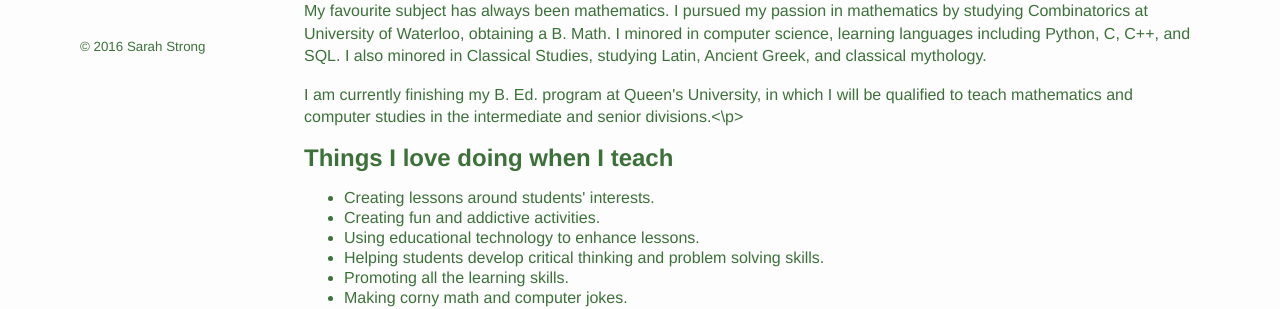
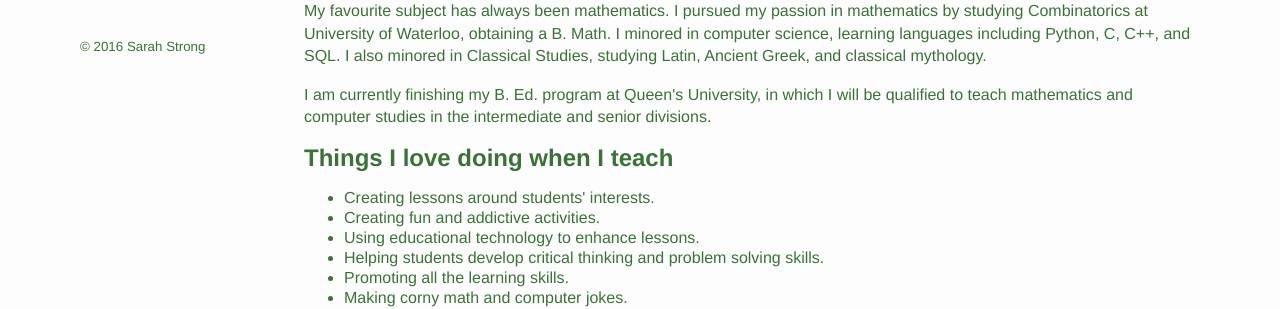
Before and after one commit to sarahstrong314/sarahstrong.ca, a Jekyll site: the page built from index.html, in a window 1280 px wide. Shown: the part 288-597 px from the top of the page. Built offline with Jekyll 4.4.1, drawn with Linux system fonts in a browser that asks for light colours; nearby versions of some CDN libraries; library files that are not in the unit come from our copies; Markdown is read by kramdown in place of the engine named in the settings.

Commit message:
Fixed typo on homepage

```diff
--- a/index.html
+++ b/index.html
@@ -12,8 +12,8 @@ title: Home
 <p>This site is a work-in-progress. More content will continuously be added!</p>
 
 <h2>My Education</h2>
-<p>My favourite subject has always been mathematics. I pursued my passion in mathematics by studying Combinatorics at University of Waterloo, obtaining a B. Math. I minored in computer science, learning languages including Python, C, C++, and SQL. I also minored in Classical Studies, studying Latin, Ancient Greek, and classical mythology. </p>
-<p>I am currently finishing my B. Ed. program at Queen's University, in which I will be qualified to teach mathematics and computer studies in the intermediate and senior divisions.<\p>
+<p>My favourite subject has always been mathematics. I pursued my passion in mathematics by studying Combinatorics at University of Waterloo, obtaining a B. Math. I minored in computer science, learning languages including Python, C, C++, and SQL. I also minored in Classical Studies, studying Latin, Ancient Greek, and classical mythology.</p>
+<p>I am currently finishing my B. Ed. program at Queen's University, in which I will be qualified to teach mathematics and computer studies in the intermediate and senior divisions.</p>
 
 <h2>Things I love doing when I teach</h2>
 <ul>
```
